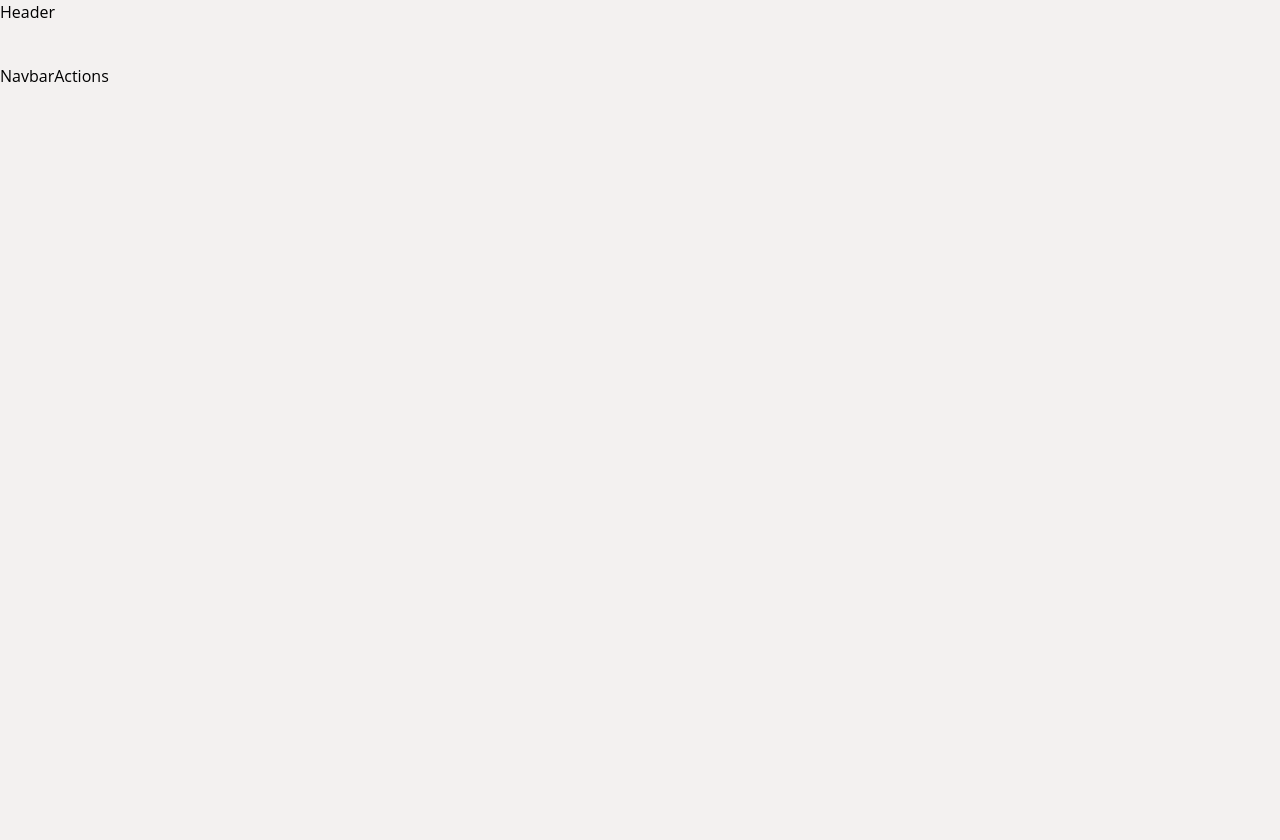
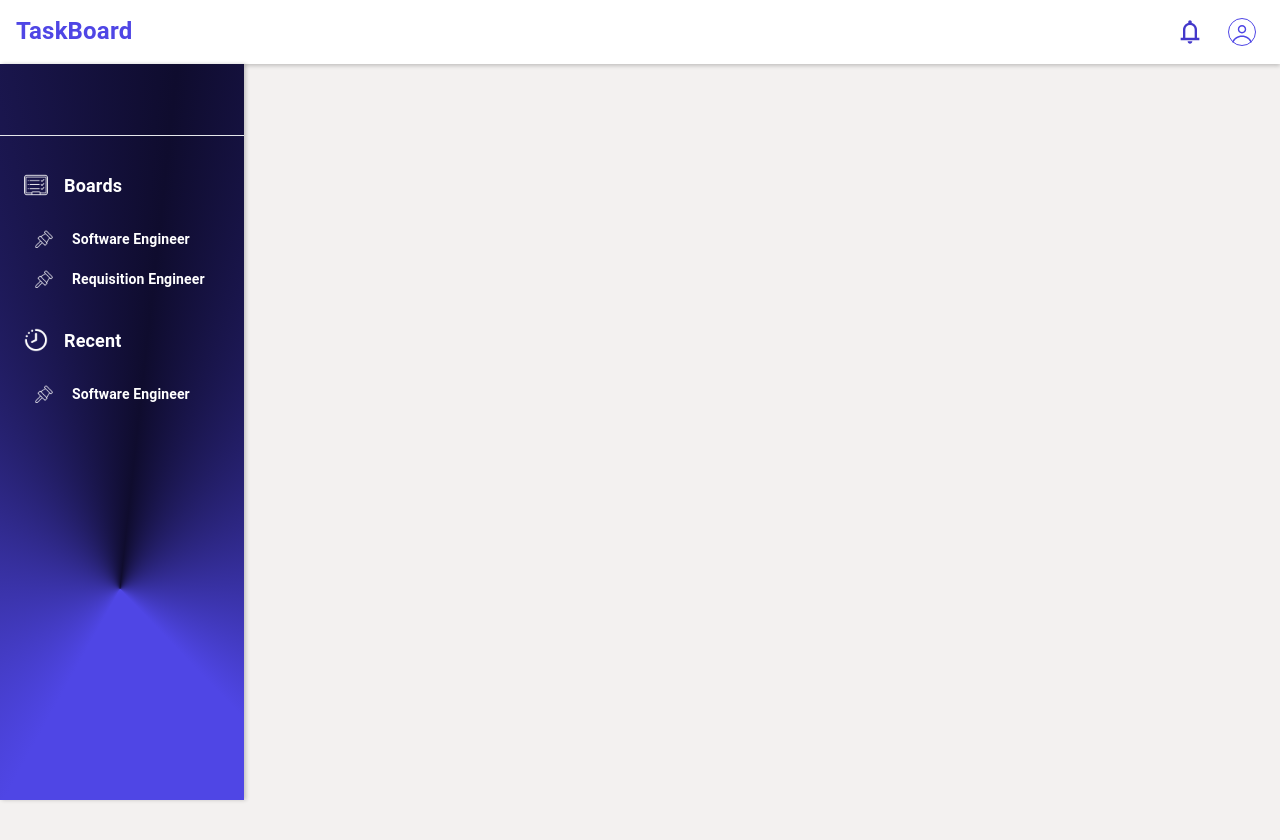
Before and after one commit to MatheusDev19/react-taskboard, a React (Vite) app: page / in a window 1280 px wide. Shown: the top 840 px of the page. Built offline with nearby package versions, Linux system fonts and the light colour scheme; some icons are missing.

Commit message:
feat: adicionar componente NavbarActions e estilos correspondentes

```diff
--- /dev/null
+++ b/src/components/NavbarActions/navbar-actions.module.css
@@ -0,0 +1,3 @@
+.link {
+  background: violet;
+}
--- a/src/layout.tsx
+++ b/src/layout.tsx
@@ -1,11 +1,18 @@
 import { Outlet } from "react-router-dom";
 import AppShell from "./components/AppShell";
+import Header from "./components/Header";
+import Drawer from "./components/Drawer";
 
 export default function RootLayout() {
   return (
     <AppShell>
-      <AppShell.Header>Header</AppShell.Header>
-      <AppShell.Navbar>NavbarActions{/* <NavbarActions /> */}</AppShell.Navbar>
+      <AppShell.Header>
+        <Header />
+      </AppShell.Header>
+      <AppShell.Navbar>
+        {/* <NavbarActions to="/" />   */}
+        <Drawer />
+      </AppShell.Navbar>
       <AppShell.Main>
         <Outlet />
       </AppShell.Main>
```
Also changed, not shown: src/components/NavbarActions/index.tsx (added, +17 -0 lines).
